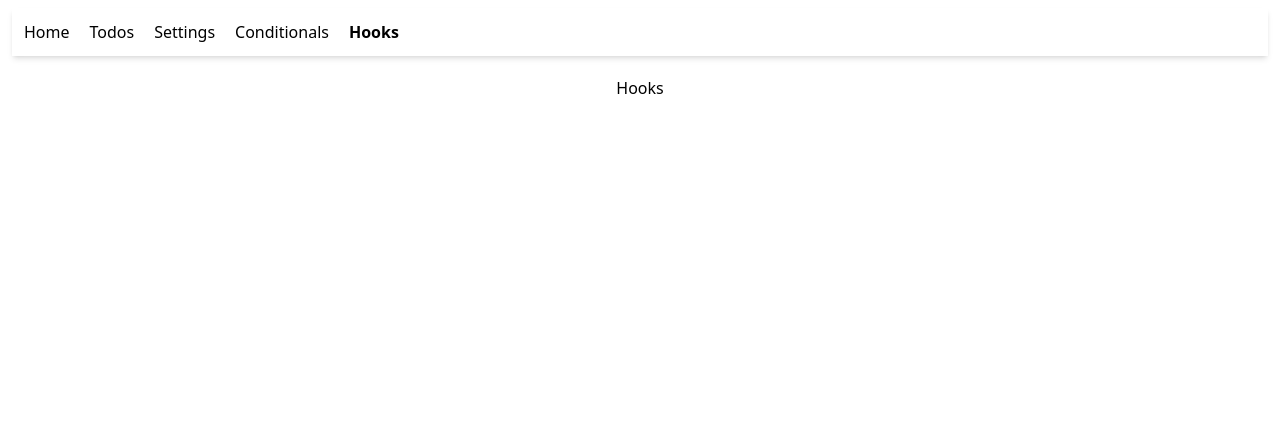
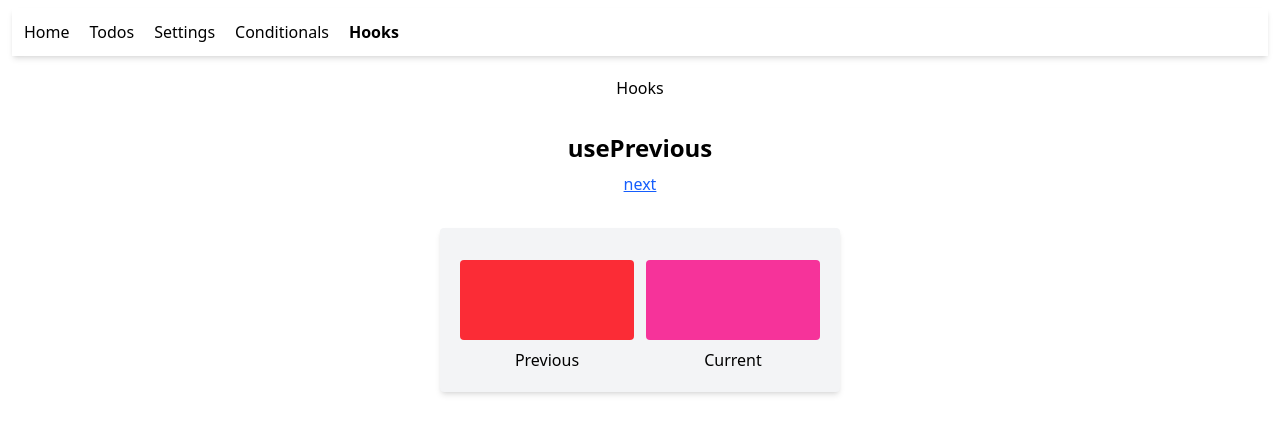
Before and after one commit to alonzojoe/ad-ts, a React (Vite) app: page /hooks in a window 1280 px wide. Shown: the top 434 px of the page. Built offline with nearby package versions, Linux system fonts and the light colour scheme.

Commit message:
create ui ux for usePrevious

```diff
--- a/src/pages/Hooks.tsx
+++ b/src/pages/Hooks.tsx
@@ -4,6 +4,23 @@ const Hooks = () => {
   return (
     <Container>
       <h1 className="">Hooks</h1>
+
+      <div className="flex flex-col space-y-2 items-center justify-center p-3">
+        <h1 className="text-2xl font-bold">usePrevious</h1>
+        <button className="underline text-blue-600 cursor-pointer">next</button>
+      </div>
+
+      <div className="w-100 flex justify-center items-center gap-3 p-5 bg-gray-100 shadow-md rounded">
+        <div className="w-100/3 flex flex-col items-center justify-center">
+          <div className="rounded bg-red-500 w-full p-10 mt-3" />
+          <span className="text-base mt-2">Previous</span>
+        </div>
+
+        <div className="w-100/3 flex flex-col items-center justify-center">
+          <div className="rounded bg-pink-500 w-full p-10 mt-3" />
+          <span className="text-base mt-2">Current</span>
+        </div>
+      </div>
     </Container>
   );
 };
```
